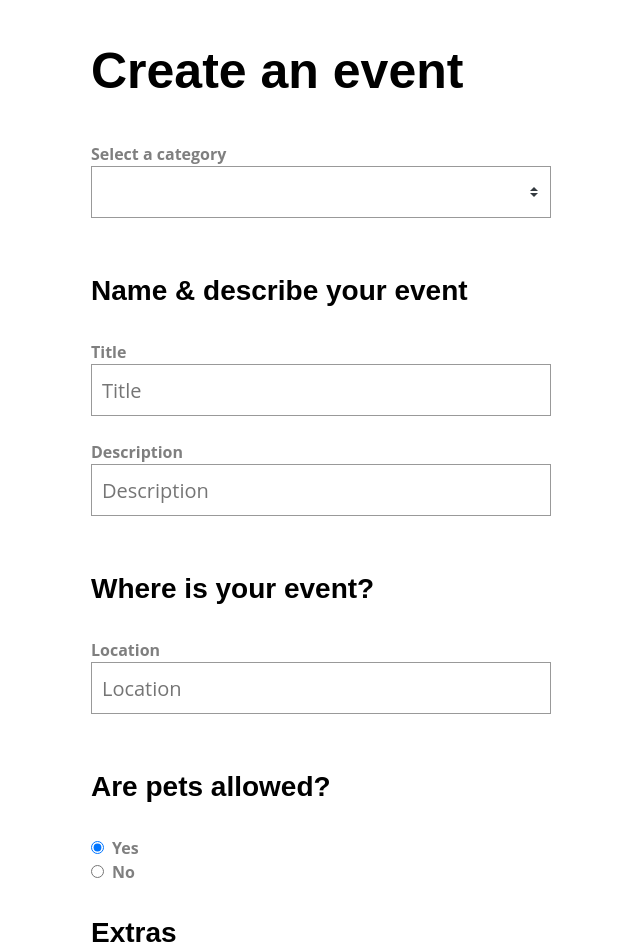
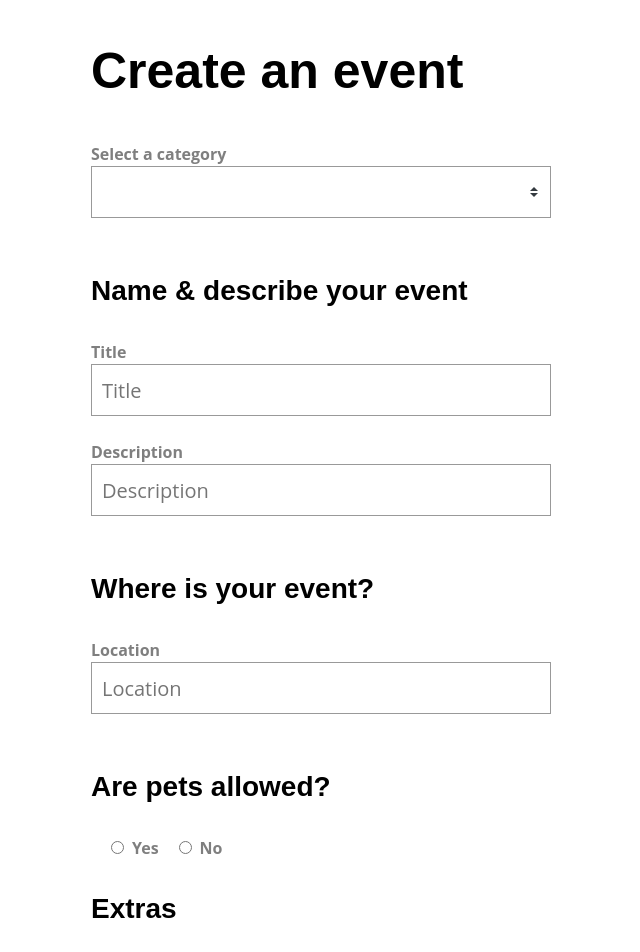
Before and after one commit to 973KarlJoy/vue-form, a Vue app: page / in a window 1280 px wide. Shown: the top 952 px of the page, without its empty margins (339-979 px from the left). Built offline with nearby package versions, Linux system fonts and the light colour scheme.

Commit message:
creating radio group button element which allows us to choose between elements in a set

```diff
--- /dev/null
+++ b/src/components/BaseRadioGroup.vue
@@ -0,0 +1,52 @@
+<template>
+    <component
+        v-for="option in options"
+        :key ="option.value"
+        :is="vertical ? 'div' : 'span'">
+            <BaseRadio
+
+            :label ="option.label"
+            :value="option.vaule"
+            :name ="name"
+            :modelValue="modelValue"
+            @update:modelValue="$emit('update:modelValue',$event)"
+            :class ="{
+                horizontal : !vertical
+            }"
+        />
+    </component>
+
+</template>
+<script>
+import BaseRadio from './BaseRadio.vue';
+
+    export default {
+    props: {
+        options: {
+            type: Array,
+            requried: true,
+        },
+        name :{
+            type : String,
+            required : true
+        },
+        modelValue :{
+            type : [Number, String],
+            required : true
+        },
+        vertical : {
+            type : Boolean,
+            default : false
+
+        }
+    },
+    components: { BaseRadio }
+}
+</script>
+
+<style>
+    .horizontal {
+        margin-left: 20px;
+    }
+
+</style>
--- a/src/views/SimpleForm.vue
+++ b/src/views/SimpleForm.vue
@@ -30,18 +30,9 @@
       />
       <h3>Are pets allowed?</h3>
       <div>
-        <BaseRadio
+        <BaseRadioGroup
           v-model ="event.pets"
-          :value ="1"
-          label ="Yes"
-          name ="pets"
-        />
-      </div>
-      <div>
-        <BaseRadio
-          v-model ="event.pets"
-          :value ="0"
-          label ="No"
+          :options ="petOptions"
           name ="pets"
         />
 
@@ -74,10 +65,10 @@
 <script>
 import BaseCheckbox from '@/components/BaseCheckbox.vue';
 import BaseInput from '@/components/BaseInput.vue';
-import BaseRadio from '@/components/BaseRadio.vue';
+import BaseRadioGroup from '@/components/BaseRadioGroup.vue';
 import BaseSelect from '@/components/BaseSelect.vue';
 export default {
-  components :{ BaseInput, BaseSelect, BaseCheckbox, BaseRadio },
+  components :{ BaseInput, BaseSelect, BaseCheckbox, BaseRadioGroup },
   data () {
 
     return {
@@ -100,7 +91,9 @@
           catering: false,
           music: false
         }
-      }
+      },
+      petOptions : [{ label : "Yes", value : 1},
+      {label : "No", value : 0}]
     }
   }
 }
```
